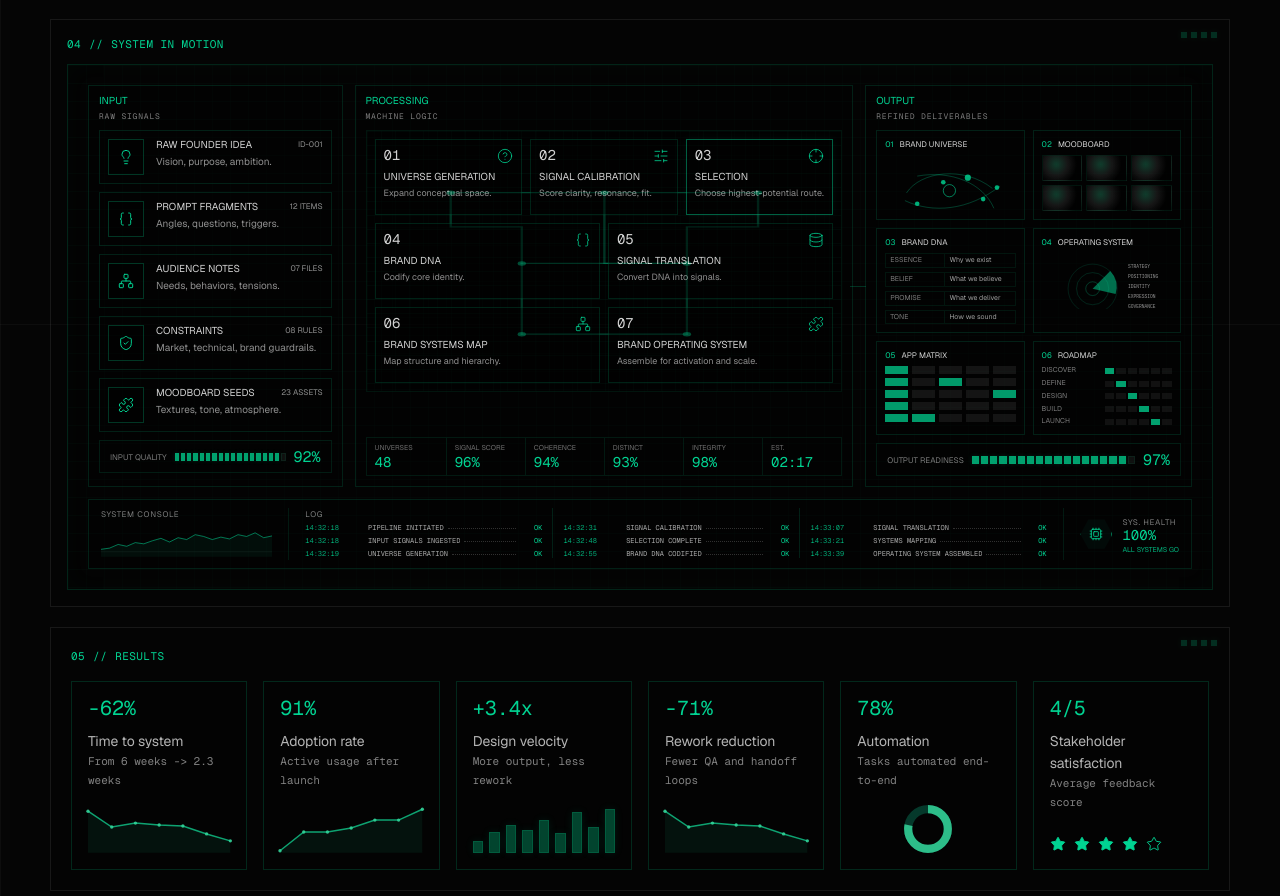
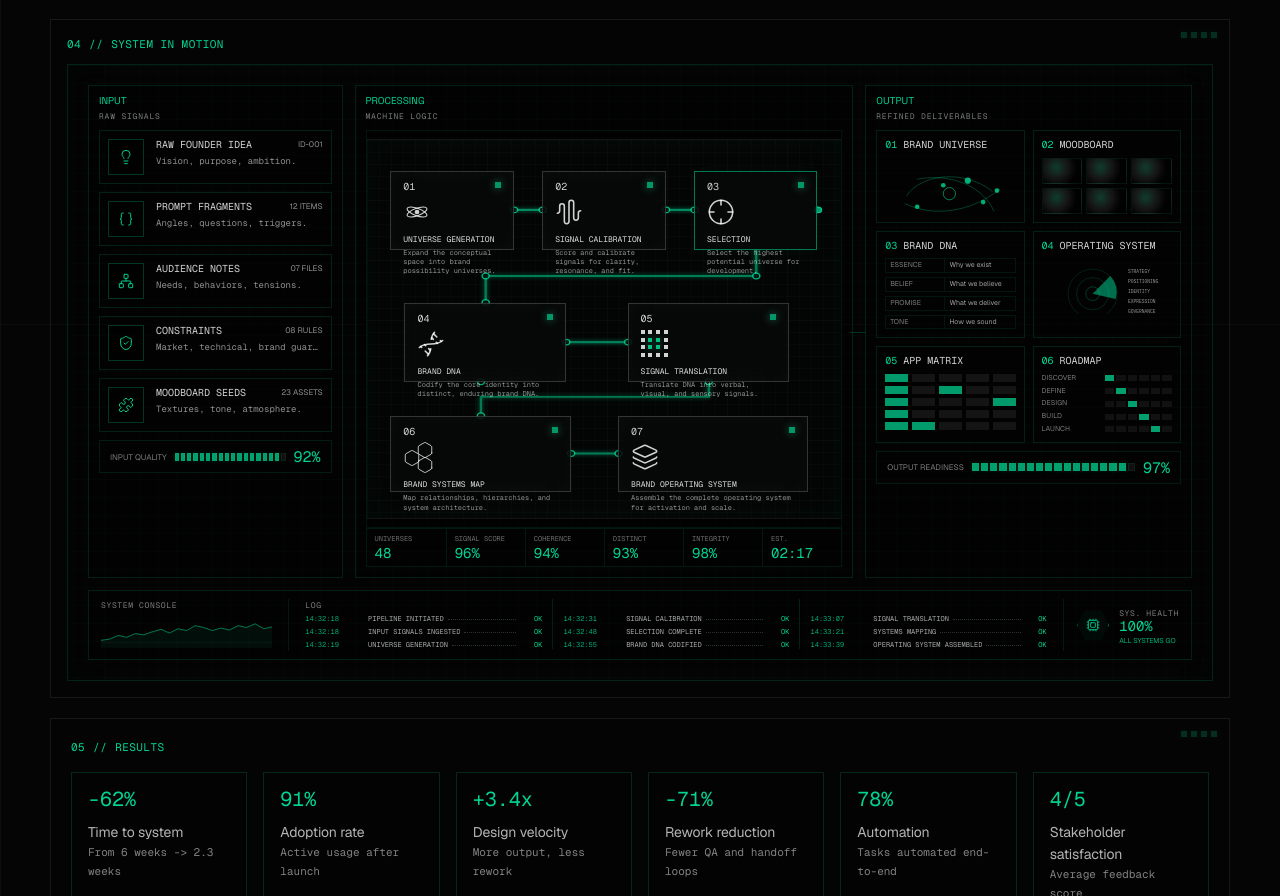
Before and after one commit to jchizick/System-Designer.-Market-Operator, a React (Vite) app: page /ai-brand-machine-synthetic-foundry-v2 in a window 1280 px wide. Shown: the part 1276-2172 px from the top of the page. Built offline with nearby package versions, Linux system fonts and the light colour scheme.

Commit message:
Refine Synthetic Foundry processing diagram

```diff
--- a/src/components/SyntheticFoundryV2Page.tsx
+++ b/src/components/SyntheticFoundryV2Page.tsx
@@ -5,6 +5,7 @@ import {
   ArrowLeft,
   ArrowRight,
   ArrowUpRight,
+  AudioWaveform,
   Bot,
   Braces,
   CheckCircle2,
@@ -17,8 +18,11 @@ import {
   Crosshair,
   Database,
   Download,
+  Dna,
   FileText,
   FolderInput,
+  Hexagon,
+  Layers,
   Lightbulb,
   MemoryStick,
   Menu,
@@ -104,14 +108,90 @@ const signalInputs = [
   ['MOODBOARD SEEDS', 'Textures, tone, atmosphere.', '23 ASSETS', Puzzle],
 ];
 
-const processingNodes = [
-  ['01', 'UNIVERSE GENERATION', 'Expand conceptual space.', CircleHelp],
-  ['02', 'SIGNAL CALIBRATION', 'Score clarity, resonance, fit.', SlidersHorizontal],
-  ['03', 'SELECTION', 'Choose highest-potential route.', Crosshair],
-  ['04', 'BRAND DNA', 'Codify core identity.', Braces],
-  ['05', 'SIGNAL TRANSLATION', 'Convert DNA into signals.', Database],
-  ['06', 'BRAND SYSTEMS MAP', 'Map structure and hierarchy.', Network],
-  ['07', 'BRAND OPERATING SYSTEM', 'Assemble for activation and scale.', Puzzle],
+type ProcessingNodeData = {
+  number: string;
+  title: string;
+  copy: string;
+  icon: React.ElementType;
+  x: number;
+  y: number;
+  width: number;
+  height: number;
+  active?: boolean;
+};
+
+const processingNodes: ProcessingNodeData[] = [
+  {
+    number: '01',
+    title: 'UNIVERSE GENERATION',
+    copy: 'Expand the conceptual space into brand possibility universes.',
+    icon: ProcessingUniverseIcon,
+    x: 5,
+    y: 8,
+    width: 26,
+    height: 21,
+  },
+  {
+    number: '02',
+    title: 'SIGNAL CALIBRATION',
+    copy: 'Score and calibrate signals for clarity, resonance, and fit.',
+    icon: AudioWaveform,
+    x: 37,
+    y: 8,
+    width: 26,
+    height: 21,
+  },
+  {
+    number: '03',
+    title: 'SELECTION',
+    copy: 'Select the highest potential universe for development.',
+    icon: Crosshair,
+    x: 69,
+    y: 8,
+    width: 26,
+    height: 21,
+    active: true,
+  },
+  {
+    number: '04',
+    title: 'BRAND DNA',
+    copy: 'Codify the core identity into distinct, enduring brand DNA.',
+    icon: Dna,
+    x: 8,
+    y: 43,
+    width: 34,
+    height: 21,
+  },
+  {
+    number: '05',
+    title: 'SIGNAL TRANSLATION',
+    copy: 'Translate DNA into verbal, visual, and sensory signals.',
+    icon: ProcessingSignalGridIcon,
+    x: 55,
+    y: 43,
+    width: 34,
+    height: 21,
+  },
+  {
+    number: '06',
+    title: 'BRAND SYSTEMS MAP',
+    copy: 'Map relationships, hierarchies, and system architecture.',
+    icon: ProcessingSystemsMapIcon,
+    x: 5,
+    y: 73,
+    width: 38,
+    height: 20,
+  },
+  {
+    number: '07',
+    title: 'BRAND OPERATING SYSTEM',
+    copy: 'Assemble the complete operating system for activation and scale.',
+    icon: Layers,
+    x: 53,
+    y: 73,
+    width: 40,
+    height: 20,
+  },
 ];
 
 const processingMetrics = [
@@ -530,12 +610,47 @@ function SignalInputCard({
       </div>
       <div className="min-w-0">
         <div className="mb-1 grid min-w-0 grid-cols-[minmax(0,1fr)_auto] gap-2">
-          <h4 className="min-w-0 text-[10px] uppercase leading-tight text-white/82">{title}</h4>
+          <h4 className="font-mono min-w-0 text-[10px] uppercase leading-tight text-white/82">{title}</h4>
           <span className="shrink-0 text-[8px] uppercase leading-tight text-white/55">{meta}</span>
         </div>
-        <p className="truncate text-[10px] leading-tight text-white/56">{copy}</p>
+        <p className="font-mono truncate text-[9px] leading-tight text-white/56">{copy}</p>
       </div>
     </article>
+  );
+}
+
+function ProcessingUniverseIcon(props: React.SVGProps<SVGSVGElement>) {
+  return (
+    <svg viewBox="0 0 32 32" fill="none" aria-hidden="true" {...props}>
+      <ellipse cx="16" cy="16" rx="12" ry="4.2" stroke="currentColor" strokeWidth="1.25" transform="rotate(-20 16 16)" />
+      <ellipse cx="16" cy="16" rx="12" ry="4.2" stroke="currentColor" strokeWidth="1.25" transform="rotate(20 16 16)" />
+      <circle cx="16" cy="16" r="2.7" fill="currentColor" />
+    </svg>
+  );
+}
+
+function ProcessingSignalGridIcon({ className }: { className?: string }) {
+  return (
+    <div className={`grid grid-cols-4 gap-[3px] text-white/82 ${className ?? ''}`} aria-hidden="true">
+      {Array.from({ length: 16 }, (_, index) => (
+        <span
+          key={index}
+          className={`h-1 w-1 rounded-full ${
+            index === 5 || index === 6 || index === 9 || index === 10 ? 'bg-emerald-400/90 shadow-[0_0_6px_rgba(52,211,153,0.45)]' : 'bg-current'
+          }`}
+        />
+      ))}
+    </div>
+  );
+}
+
+function ProcessingSystemsMapIcon({ className }: { className?: string }) {
+  return (
+    <div className={`relative h-8 w-9 text-white/82 ${className ?? ''}`} aria-hidden="true">
+      <Hexagon strokeWidth={1.2} className="absolute left-0 top-2 h-[18px] w-[18px]" />
+      <Hexagon strokeWidth={1.2} className="absolute left-[13px] top-0 h-[18px] w-[18px]" />
+      <Hexagon strokeWidth={1.2} className="absolute left-[13px] top-[15px] h-[18px] w-[18px]" />
+    </div>
   );
 }
 
@@ -544,59 +659,83 @@ function ProcessingNode({
   title,
   copy,
   icon: Icon,
-  wide = false,
+  x,
+  y,
+  width,
+  height,
   active = false,
 }: {
   number: string;
   title: string;
   copy: string;
   icon: React.ElementType;
-  wide?: boolean;
+  x: number;
+  y: number;
+  width: number;
+  height: number;
   active?: boolean;
 }) {
   return (
     <article
-      className={`synthetic-processing-node relative min-h-[76px] min-w-0 border bg-black/34 p-2 ${
-        active ? 'synthetic-processing-pulse border-emerald-400/45' : 'border-emerald-500/18'
+      className={`synthetic-processing-node absolute min-w-0 border bg-[#070908]/88 px-3 py-2.5 shadow-[inset_0_0_18px_rgba(255,255,255,0.025)] transition-colors duration-500 hover:border-emerald-400/55 ${
+        active ? 'synthetic-processing-pulse border-emerald-400/55' : 'border-white/18'
       }`}
+      style={{
+        left: `${x}%`,
+        top: `${y}%`,
+        width: `${width}%`,
+        height: `${height}%`,
+      }}
     >
-      <div className="mb-1.5 flex items-start justify-between gap-2">
-        <span className="font-mono text-[14px] leading-none text-white/82 tabular-nums">{number}</span>
-        <Icon className="h-4 w-4 shrink-0 text-emerald-400/82" strokeWidth={1.45} />
+      <div className="mb-1 flex items-start justify-between gap-2">
+        <span className="font-mono text-[10px] leading-none text-white/80 tabular-nums">{number}</span>
+        <span className="h-1.5 w-1.5 bg-emerald-400/70 shadow-[0_0_8px_rgba(52,211,153,0.55)]" aria-hidden="true" />
       </div>
-      <h4 className="mb-1 text-[10px] uppercase leading-snug text-white/82">{title}</h4>
-      <p className="text-[9px] leading-tight text-white/56">{copy}</p>
+      <div className="mb-1.5 flex h-8 items-center text-white/82">
+        <Icon className="h-7 w-7 shrink-0 text-current" strokeWidth={1.35} />
+      </div>
+      <h4 className="mb-1 font-mono text-[8px] uppercase leading-tight text-white/86">{title}</h4>
+      <p className="font-mono text-[7px] leading-[1.35] text-white/56">{copy}</p>
     </article>
   );
 }
 
 function ProcessingFlowConnectors() {
   const dots = [
-    [16.5, 22], [50, 22], [83.5, 22],
-    [32, 51], [68, 51],
-    [32, 80], [68, 80],
+    [31, 18.5], [37, 18.5], [63, 18.5], [69, 18.5], [95, 18.5],
+    [82, 36], [25, 36], [25, 43],
+    [42, 53.5], [55, 53.5], [72, 64], [24, 64], [24, 73],
+    [43, 83], [53, 83],
   ];
 
   return (
     <svg
-      className="pointer-events-none absolute inset-2 hidden h-[calc(100%-1rem)] w-[calc(100%-1rem)] text-emerald-400 sm:block"
+      className="pointer-events-none absolute inset-0 h-full w-full text-emerald-400"
       viewBox="0 0 100 100"
       preserveAspectRatio="none"
       aria-hidden="true"
     >
-      <g fill="none" stroke="currentColor" strokeLinecap="square" strokeLinejoin="miter">
-        <path d="M16.5 22H50H83.5" strokeOpacity="0.32" strokeWidth="0.55" />
-        <path d="M16.5 22V36H32V51" strokeOpacity="0.24" strokeWidth="0.5" />
-        <path d="M50 22V36H50V51H68" strokeOpacity="0.24" strokeWidth="0.5" />
-        <path d="M83.5 22V36H68V51" strokeOpacity="0.24" strokeWidth="0.5" />
-        <path d="M32 51H68" strokeOpacity="0.34" strokeWidth="0.55" />
-        <path d="M32 51V66H32V80" strokeOpacity="0.24" strokeWidth="0.5" />
-        <path d="M68 51V66H68V80" strokeOpacity="0.24" strokeWidth="0.5" />
-        <path d="M32 80H68" strokeOpacity="0.34" strokeWidth="0.55" />
+      <defs>
+        <filter id="processingRouteGlow" colorInterpolationFilters="sRGB" x="-20%" y="-20%" width="140%" height="140%">
+          <feGaussianBlur stdDeviation="0.55" result="blur" />
+          <feMerge>
+            <feMergeNode in="blur" />
+            <feMergeNode in="SourceGraphic" />
+          </feMerge>
+        </filter>
+      </defs>
+      <g fill="none" stroke="currentColor" strokeLinecap="square" strokeLinejoin="miter" filter="url(#processingRouteGlow)">
+        <path d="M31 18.5H37" strokeOpacity="0.58" strokeWidth="0.55" />
+        <path d="M63 18.5H69" strokeOpacity="0.58" strokeWidth="0.55" />
+        <path d="M82 29V36H25V43" strokeOpacity="0.5" strokeWidth="0.5" />
+        <path d="M42 53.5H55" strokeOpacity="0.5" strokeWidth="0.55" />
+        <path d="M72 64V68H24V73" strokeOpacity="0.48" strokeWidth="0.5" />
+        <path d="M43 83H53" strokeOpacity="0.5" strokeWidth="0.55" />
       </g>
       {dots.map(([cx, cy]) => (
-        <circle key={`${cx}-${cy}`} cx={cx} cy={cy} r="0.9" fill="currentColor" opacity="0.55" />
+        <circle key={`${cx}-${cy}`} cx={cx} cy={cy} r="0.75" fill="rgba(2,6,5,0.96)" stroke="currentColor" strokeWidth="0.32" opacity="0.82" />
       ))}
+      <circle cx="95" cy="18.5" r="0.85" fill="currentColor" opacity="0.72" />
     </svg>
   );
 }
@@ -683,7 +822,7 @@ function OutputPreviewVisual({ type }: { type: string }) {
 function OutputPreviewCard({ number, title, type }: { number: string; title: string; type: string }) {
   return (
     <article className="min-h-[88px] min-w-0 border border-emerald-500/16 bg-black/24 p-2">
-      <h4 className="mb-1.5 flex min-w-0 items-start gap-1.5 text-[8px] uppercase leading-tight text-white/82">
+      <h4 className="mb-1.5 flex min-w-0 items-start gap-1.5 font-mono text-[10px] uppercase leading-tight text-white/82">
         <span className="text-emerald-400">{number}</span>
         <span className="min-w-0">{title}</span>
       </h4>
@@ -719,7 +858,7 @@ function SystemInMotionSection() {
         <div className="relative grid min-w-0 grid-cols-1 items-stretch gap-3 lg:grid-cols-[0.74fr_1.45fr_0.95fr]">
           <aside className="relative min-w-0 border border-emerald-500/16 bg-black/24 p-2.5">
             <div className="mb-2">
-              <div className="text-[10px] uppercase leading-none text-emerald-400">INPUT</div>
+              <div className="font-space-grotesk text-[10px] uppercase leading-none text-emerald-400">INPUT</div>
               <div className="mt-1 text-mono-3xs uppercase text-white/48">RAW SIGNALS</div>
             </div>
             <div className="space-y-2">
@@ -744,58 +883,37 @@ function SystemInMotionSection() {
             <div className="pointer-events-none absolute -right-4 top-1/2 hidden h-px w-4 bg-emerald-500/25 lg:block" aria-hidden="true" />
             <span className="synthetic-packet pointer-events-none absolute left-0 top-1/2 hidden h-1.5 w-1.5 bg-emerald-400 shadow-[0_0_10px_rgba(52,211,153,0.75)] lg:block" aria-hidden="true" />
             <div className="mb-2">
-              <div className="text-[10px] uppercase leading-none text-emerald-400">PROCESSING</div>
+              <div className="font-space-grotesk text-[10px] uppercase leading-none text-emerald-400">PROCESSING</div>
               <div className="mt-1 text-mono-3xs uppercase text-white/48">MACHINE LOGIC</div>
             </div>
 
-            <div className="relative border border-emerald-500/10 bg-black/18 p-2">
-              <div className="pointer-events-none absolute inset-0 opacity-[0.16] [background-image:linear-gradient(rgba(16,185,129,0.25)_1px,transparent_1px),linear-gradient(90deg,rgba(16,185,129,0.18)_1px,transparent_1px)] [background-size:14px_14px]" aria-hidden="true" />
-              <ProcessingFlowConnectors />
-              <div className="relative space-y-2">
-                <div className="grid min-w-0 grid-cols-1 gap-2 sm:grid-cols-3">
-                  {processingNodes.slice(0, 3).map(([number, title, copy, Icon], index) => (
-                    <React.Fragment key={title as string}>
-                      <ProcessingNode
-                        number={number as string}
-                        title={title as string}
-                        copy={copy as string}
-                        icon={Icon as React.ElementType}
-                        active={index === 2}
-                      />
-                    </React.Fragment>
-                  ))}
-                </div>
-                <div className="grid min-w-0 grid-cols-1 gap-2 sm:grid-cols-2">
-                  {processingNodes.slice(3, 5).map(([number, title, copy, Icon]) => (
-                    <React.Fragment key={title as string}>
-                      <ProcessingNode
-                        number={number as string}
-                        title={title as string}
-                        copy={copy as string}
-                        icon={Icon as React.ElementType}
-                      />
-                    </React.Fragment>
-                  ))}
-                </div>
-                <div className="grid min-w-0 grid-cols-1 gap-2 sm:grid-cols-2">
-                  {processingNodes.slice(5).map(([number, title, copy, Icon]) => (
-                    <React.Fragment key={title as string}>
-                      <ProcessingNode
-                        number={number as string}
-                        title={title as string}
-                        copy={copy as string}
-                        icon={Icon as React.ElementType}
-                      />
-                    </React.Fragment>
-                  ))}
-                </div>
+            <div className="relative overflow-hidden border border-emerald-500/10 bg-black/18 py-2" tabIndex={0} aria-label="Synthetic Foundry processing diagram">
+              <div className="relative aspect-[5/4] w-full overflow-hidden border-y border-white/[0.06] bg-[#030504] shadow-[inset_0_0_32px_rgba(16,185,129,0.035)]">
+                <div className="pointer-events-none absolute inset-0 opacity-[0.14] [background-image:linear-gradient(rgba(255,255,255,0.12)_1px,transparent_1px),linear-gradient(90deg,rgba(255,255,255,0.12)_1px,transparent_1px)] [background-size:12px_12px]" aria-hidden="true" />
+                <div className="pointer-events-none absolute inset-0 opacity-[0.08] [background-image:linear-gradient(rgba(52,211,153,0.22)_1px,transparent_1px),linear-gradient(90deg,rgba(52,211,153,0.18)_1px,transparent_1px)] [background-size:60px_60px]" aria-hidden="true" />
+                <ProcessingFlowConnectors />
+                {processingNodes.map((node) => (
+                  <React.Fragment key={node.title}>
+                    <ProcessingNode
+                      number={node.number}
+                      title={node.title}
+                      copy={node.copy}
+                      icon={node.icon}
+                      x={node.x}
+                      y={node.y}
+                      width={node.width}
+                      height={node.height}
+                      active={node.active}
+                    />
+                  </React.Fragment>
+                ))}
               </div>
             </div>
 
             <div className="mt-auto grid min-w-0 grid-cols-2 border border-emerald-500/12 bg-black/22 sm:grid-cols-3 xl:grid-cols-6">
               {processingMetrics.map(([label, value], index) => (
                 <div key={label} className={`min-w-0 px-2 py-1.5 ${index > 0 ? 'border-l border-emerald-500/12' : ''}`}>
-                  <div className="text-[7px] uppercase leading-none text-white/42">{label}</div>
+                  <div className="font-mono text-[7px] uppercase leading-none text-white/42">{label}</div>
                   <div className="mt-1 font-mono text-[14px] leading-none text-emerald-400 tabular-nums">{value}</div>
                 </div>
               ))}
@@ -805,7 +923,7 @@ function SystemInMotionSection() {
           <aside className="relative min-w-0 border border-emerald-500/16 bg-black/24 p-2.5">
             <div className="pointer-events-none absolute -left-4 top-1/2 hidden h-px w-4 bg-emerald-500/25 lg:block" aria-hidden="true" />
             <div className="mb-2">
-              <div className="text-[10px] uppercase leading-none text-emerald-400">OUTPUT</div>
+              <div className="font-space-grotesk text-[10px] uppercase leading-none text-emerald-400">OUTPUT</div>
               <div className="mt-1 text-mono-3xs uppercase text-white/48">REFINED DELIVERABLES</div>
             </div>
             <div className="grid min-w-0 grid-cols-1 gap-2 sm:grid-cols-2 lg:grid-cols-1 xl:grid-cols-2">
@@ -823,7 +941,7 @@ function SystemInMotionSection() {
 
         <footer className="relative mt-3 grid min-w-0 grid-cols-1 border border-emerald-500/16 bg-black/24 px-3 py-2 lg:grid-cols-[0.62fr_2.55fr_0.38fr]">
           <div className="min-w-0 border-b border-emerald-500/12 pb-2 lg:border-b-0 lg:border-r lg:pb-0 lg:pr-4">
-            <div className="mb-1 text-[8px] uppercase tracking-[0.08em] text-white/48">SYSTEM CONSOLE</div>
+            <div className="mb-1 font-mono text-[8px] uppercase tracking-[0.08em] text-white/48">SYSTEM CONSOLE</div>
             <SystemConsoleSparkline />
           </div>
           <div className="min-w-0 border-b border-emerald-500/12 py-2 lg:border-b-0 lg:border-r lg:px-4 lg:py-0">
@@ -833,7 +951,7 @@ function SystemInMotionSection() {
                   key={groupIndex}
                   className={`min-w-0 md:px-2.5 ${groupIndex === 0 ? 'md:pl-0' : 'md:border-l md:border-emerald-500/16'} ${groupIndex === systemLogGroups.length - 1 ? 'md:pr-0' : ''}`}
                 >
-                  <div className="mb-1 text-[8px] uppercase tracking-[0.08em] text-white/48">{groupIndex === 0 ? 'LOG' : '\u00a0'}</div>
+                  <div className="mb-1 font-mono text-[8px] uppercase tracking-[0.08em] text-white/48">{groupIndex === 0 ? 'LOG' : '\u00a0'}</div>
                   <div className="space-y-1">
                     {group.map(([time, label]) => (
                       <div key={`${time}-${label}`} className="grid min-w-0 grid-cols-[3.55rem_minmax(0,1fr)_1.25rem] gap-1.5 font-mono text-[7px] uppercase leading-tight">
@@ -855,7 +973,7 @@ function SystemInMotionSection() {
               <Cpu className="h-3.5 w-3.5" strokeWidth={1.45} />
             </div>
             <div className="min-w-0">
-              <div className="text-[8px] uppercase tracking-[0.08em] text-white/48">SYS. HEALTH</div>
+              <div className="font-mono text-[8px] uppercase tracking-[0.08em] text-white/48">SYS. HEALTH</div>
               <div className="font-mono text-[14px] leading-none text-emerald-400 tabular-nums">100%</div>
               <div className="mt-1 text-[7px] uppercase leading-none text-emerald-400/82">ALL SYSTEMS GO</div>
             </div>
```
